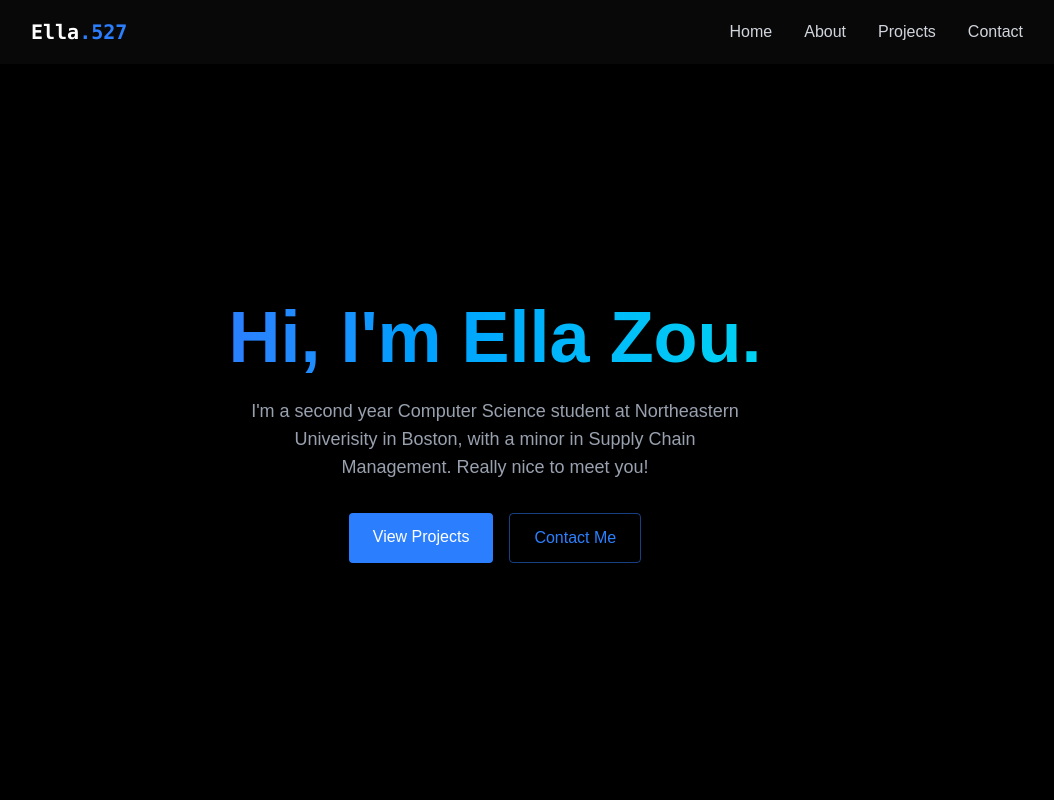
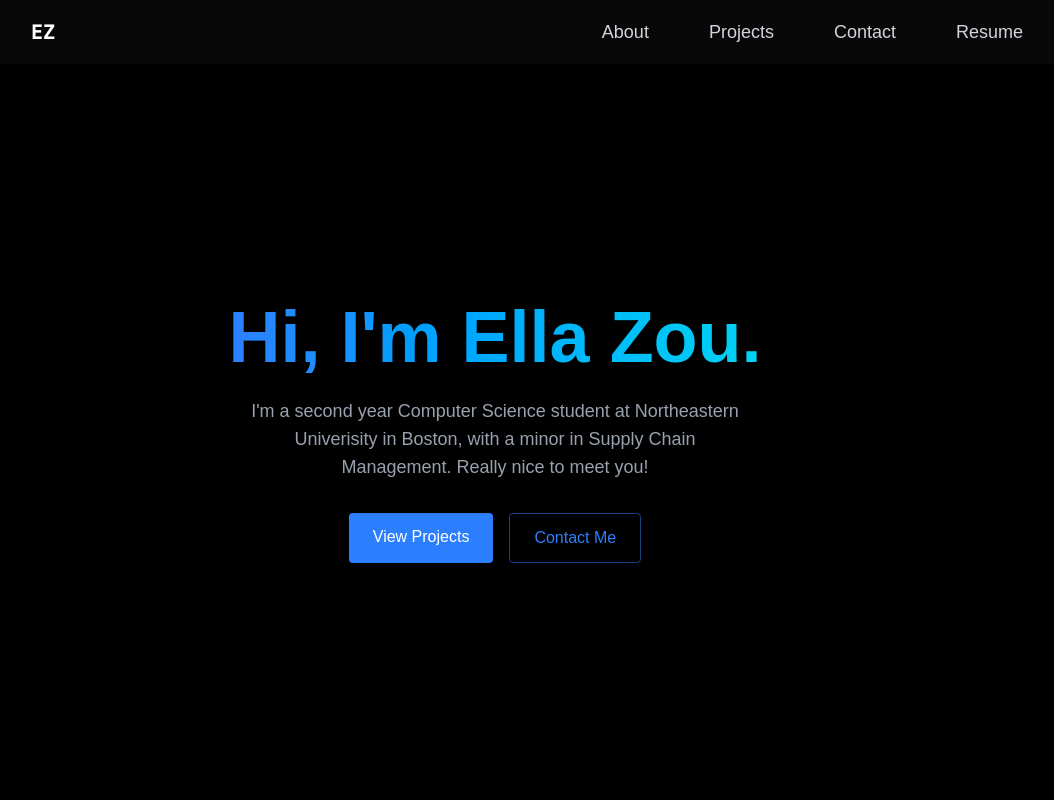
Before and after one commit to ezixuan27/ella_HOME, a React (Vite) app: page / in a window 1280 px wide. Shown: the top 800 px of the page, without its empty margins (145-1199 px from the left). Built offline with nearby package versions, Linux system fonts and the light colour scheme.

Commit message:
some updates

```diff
--- a/index.html
+++ b/index.html
@@ -3,6 +3,7 @@
   <head>
     <meta charset="UTF-8" />
     <link rel="icon" type="image/png" href="/小黑.png" />
+    <link href="https://fonts.googleapis.com/css2?family=Raleway:wght@400;500;600;700&display=swap" rel="stylesheet">
     <meta name="viewport" content="width=device-width, initial-scale=1.0" />
     <title>Ella Zou</title>
   </head>
--- a/src/components/Navbar.jsx
+++ b/src/components/Navbar.jsx
@@ -8,10 +8,7 @@ export const Navbar = ({ menuOpen, setMenuOpen }) => {
         <nav className="fixed top-0 w-full z-40 bg-[rgba(10,10,10,0.8)] backdrop-blur-lg border-white/10 shadow-lg">
             <div className="max-w-5xl mx-auto px-4">
                 <div className="flex justify-between items-center h-16">
-                    <a href="#home" className="font-mono text-xl font-bold text-white">
-                        Ella<span className="text-blue-500">.527</span>
-                    </a>
-
+                    <a href="#home" className="font-mono text-xl font-bold text-white"> EZ </a>
                     <div
                         className="w-7 h-5 relative cursor-pointer z-40 md:hidden"
                         onClick={() => setMenuOpen((prev) => !prev)}
@@ -19,30 +16,32 @@ export const Navbar = ({ menuOpen, setMenuOpen }) => {
                         &#9776;
                     </div>
 
-                    <div className="hidden md:flex items-center space-x-8">
-                        <a
-                            href="#home"
-                            className="text-gray-300 hover:text-white transition-colors"
-                        >
-                            Home
-                        </a>
+                    <div className="hidden md:flex items-center space-x-15 text-lg font-medium">
                         <a
                             href="#about"
-                            className="text-gray-300 hover:text-white transition-colors"
+                            className="text-gray-300 hover:text-white transition-colors text-lg font-medium relative after:absolute after:bottom-0 after:left-0 after:bg-white after:h-[2px] after:w-0 hover:after:w-full after:transition-all after:duration-300"
                         >
                             About
                         </a>
                         <a
                             href="#projects"
-                            className="text-gray-300 hover:text-white transition-colors"
+                            className="text-gray-300 hover:text-white transition-colors text-lg font-medium relative after:absolute after:bottom-0 after:left-0 after:bg-white after:h-[2px] after:w-0 hover:after:w-full after:transition-all after:duration-300"
                         >
                             Projects
                         </a>
                         <a
                             href="#contact"
-                            className="text-gray-300 hover:text-white transition-colors"
+                            className="text-gray-300 hover:text-white transition-colors text-lg font-medium relative after:absolute after:bottom-0 after:left-0 after:bg-white after:h-[2px] after:w-0 hover:after:w-full after:transition-all after:duration-300"
                         >
                             Contact
+                        </a>
+                        <a
+                            href="https://drive.google.com/file/d/1XL0eKA0bFRUUoVSaPtx-xEb5jrzDAqCK/view?usp=sharing"
+                            target="_blank"
+                            rel="noopener noreferrer"
+                            className="text-gray-300 hover:text-white transition-colors text-lg font-medium relative after:absolute after:bottom-0 after:left-0 after:bg-white after:h-[2px] after:w-0 hover:after:w-full after:transition-all after:duration-300"
+                        >
+                            Resume
                         </a>
 
                     </div>
--- a/src/index.css
+++ b/src/index.css
@@ -3,7 +3,7 @@
 html, body {
   margin: 0;
   padding: 0;
-  font-family: Arial, Helvetica, sans-serif;
+  font-family: "dm-sans", sans-serif;
   background-color: #000000;
   color: #f3f4f6
 }
--- a/vite.config.js
+++ b/vite.config.js
@@ -5,5 +5,5 @@ import tailwindcss from '@tailwindcss/vite'
 // https://vite.dev/config/
 export default defineConfig({
   plugins: [react(), tailwindcss()],
-  base: "/ella_HOME/"
+  base: "/ella_zou/"
 })
```
